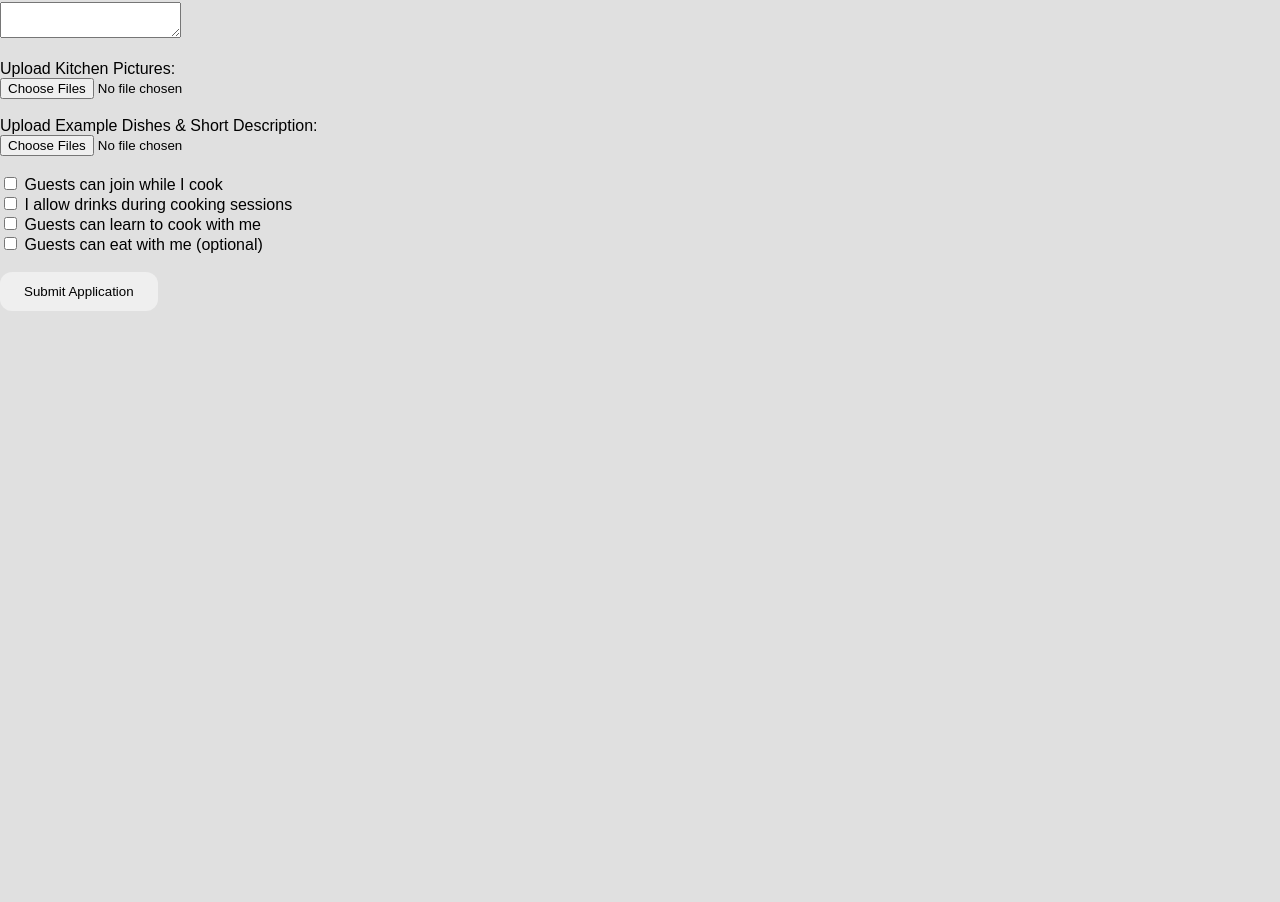
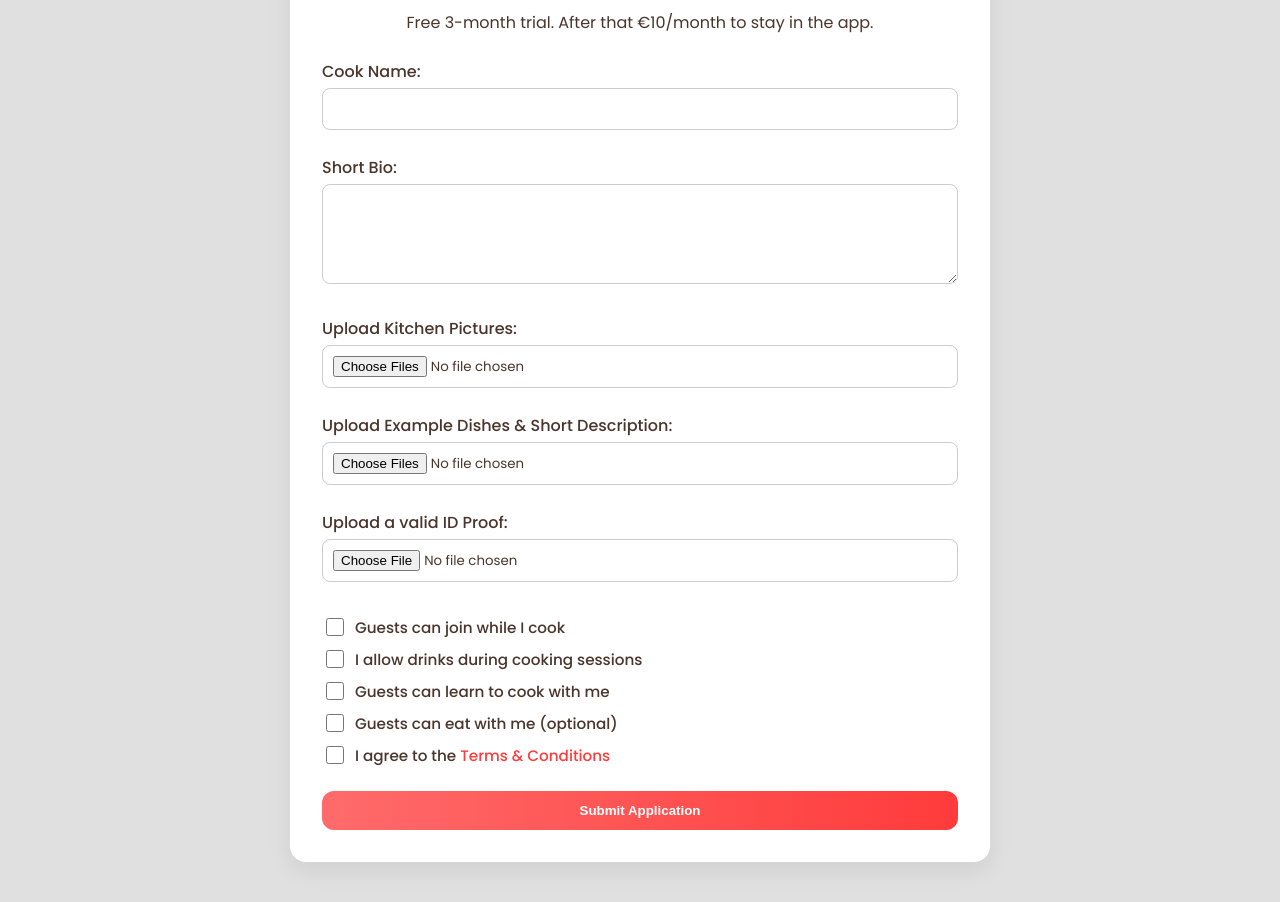
Before and after one commit to manu1699/Racii-website, a website: page cook-application.html in a window 1280 px wide. Shown: the part 275-1177 px from the top of the page. Before the commit the page ends 800 px from the top, so only its background shows below. Drawn offline with Linux system fonts and the light colour scheme.

Commit message:
Fixed Cook Application page alignment, added ID Proof and Terms & Conditions, styled submit button

```diff
--- a/cook-application.html
+++ b/cook-application.html
@@ -4,17 +4,148 @@
 <meta charset="UTF-8">
 <meta name="viewport" content="width=device-width, initial-scale=1.0">
 <title>RACII | Cook Application</title>
-<link rel="stylesheet" href="style.css">
+<link href="https://fonts.googleapis.com/css2?family=Poppins:wght@400;500;600;700&display=swap" rel="stylesheet">
+<style>
+body {
+    font-family: 'Poppins', sans-serif;
+    margin: 0;
+    background: #e0e0e0;
+    color: #4a352c;
+}
+
+/* Header */
+header {
+    display: flex;
+    justify-content: space-between;
+    align-items: center;
+    padding: 16px 32px;
+    background: rgba(128,128,128,0.5);
+    border-bottom: 1px solid #ddd;
+}
+
+header .logo {
+    font-size: 1.5rem;
+    font-weight: 700;
+}
+
+nav a {
+    margin-left: 16px;
+    text-decoration: none;
+    color: #4a352c;
+    font-weight: 500;
+}
+
+/* Main card */
+main {
+    margin: 100px auto 40px auto;
+    max-width: 700px;
+    background: #fff;
+    padding: 32px;
+    border-radius: 16px;
+    box-shadow: 0 8px 24px rgba(0,0,0,0.08);
+    box-sizing: border-box;
+}
+
+h1 {
+    text-align: center;
+    margin-bottom: 16px;
+}
+
+p {
+    text-align: center;
+    margin-bottom: 24px;
+}
+
+form label {
+    font-weight: 500;
+}
+
+form input[type="text"],
+form textarea,
+form input[type="file"] {
+    width: 100%;
+    padding: 10px;
+    margin-top: 4px;
+    border: 1px solid #ccc;
+    border-radius: 8px;
+    box-sizing: border-box;
+    font-family: 'Poppins', sans-serif;
+}
+
+form textarea {
+    min-height: 100px;
+    resize: vertical;
+}
+
+/* Custom checkbox container */
+.checkbox-container {
+    display: flex;
+    align-items: center;
+    gap: 8px;
+    margin: 8px 0;
+    font-size: 0.95rem;
+}
+
+.checkbox-container input[type="checkbox"] {
+    width: 18px;
+    height: 18px;
+    cursor: pointer;
+}
+
+/* Buttons */
+form button.btn {
+    background: linear-gradient(90deg, #ff6b6b, #ff3b3b);
+    color: #fff;
+    font-weight: 600;
+    border: none;
+    border-radius: 12px;
+    padding: 12px 20px;
+    cursor: pointer;
+    width: 100%;
+    margin-top: 16px;
+    transition: 0.3s;
+}
+
+form button.btn:hover {
+    transform: translateY(-2px);
+    box-shadow: 0 6px 16px rgba(0,0,0,0.18);
+}
+
+/* Links inside form */
+form a {
+    color: #ff3b3b;
+    text-decoration: none;
+}
+form a:hover {
+    text-decoration: underline;
+}
+
+@media (max-width: 768px) {
+    main {
+        margin: 120px 16px 32px 16px;
+        padding: 24px;
+    }
+
+    header {
+        flex-direction: column;
+        gap: 8px;
+    }
+
+    nav a {
+        margin-left: 0;
+        margin-bottom: 8px;
+    }
+}
+</style>
 </head>
 <body>
 <header>
   <div class="logo">🍳 RACII</div>
   <nav>
     <a href="index.html">Home</a>
-    <a href="cook-application.html">Become a Cook</a>
     <a href="booking.html">Book a Meal</a>
   </nav>
-<header>
+</header>
 
 <main>
 <h1>Apply as a Cook</h1>
@@ -33,10 +164,33 @@
   <label>Upload Example Dishes & Short Description:</label><br>
   <input type="file" id="dish-pics" multiple accept="image/*"><br><br>
 
-  <input type="checkbox" id="join-cooking"> Guests can join while I cook<br>
-  <input type="checkbox" id="allow-drinks"> I allow drinks during cooking sessions<br>
-  <input type="checkbox" id="learn-cooking"> Guests can learn to cook with me<br>
-  <input type="checkbox" id="eat-with-me"> Guests can eat with me (optional)<br><br>
+  <label>Upload a valid ID Proof:</label><br>
+  <input type="file" id="id-proof" accept="image/*,.pdf" required><br><br>
+
+  <div class="checkbox-container">
+    <input type="checkbox" id="join-cooking">
+    <label for="join-cooking">Guests can join while I cook</label>
+  </div>
+
+  <div class="checkbox-container">
+    <input type="checkbox" id="allow-drinks">
+    <label for="allow-drinks">I allow drinks during cooking sessions</label>
+  </div>
+
+  <div class="checkbox-container">
+    <input type="checkbox" id="learn-cooking">
+    <label for="learn-cooking">Guests can learn to cook with me</label>
+  </div>
+
+  <div class="checkbox-container">
+    <input type="checkbox" id="eat-with-me">
+    <label for="eat-with-me">Guests can eat with me (optional)</label>
+  </div>
+
+  <div class="checkbox-container">
+    <input type="checkbox" id="terms" required>
+    <label for="terms">I agree to the <a href="terms.html">Terms & Conditions</a></label>
+  </div>
 
   <button type="submit" class="btn">Submit Application</button>
 </form>
```
